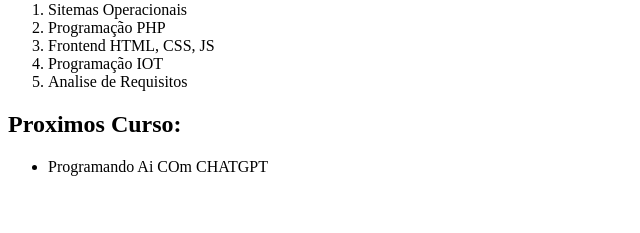
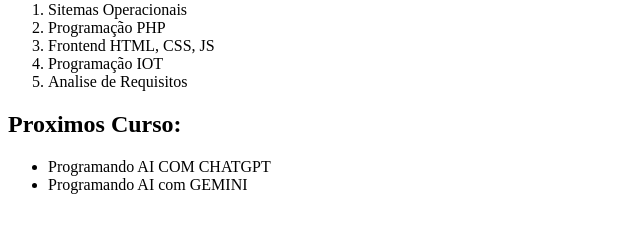
Before and after one commit to luquinhaaskkj/projeto-technova, a plain HTML site: page index.html in a window 1280 px wide. Shown: the part 79-312 px from the top of the page, without its empty margins (0-640 px from the left). Drawn offline with Linux system fonts and the light colour scheme.

Commit message:
melhoria no arquivo principal e inclusao do arquivo txt

```diff
--- a/index.html
+++ b/index.html
@@ -16,7 +16,8 @@
     </ol>
     <h2>Proximos Curso:</h2>
     <ul>
-        <li>Programando Ai COm CHATGPT</li>
+        <li>Programando AI COM CHATGPT</li>
+        <li>Programando AI com GEMINI</li>
     <ul>
 </body>
 </html>
```
